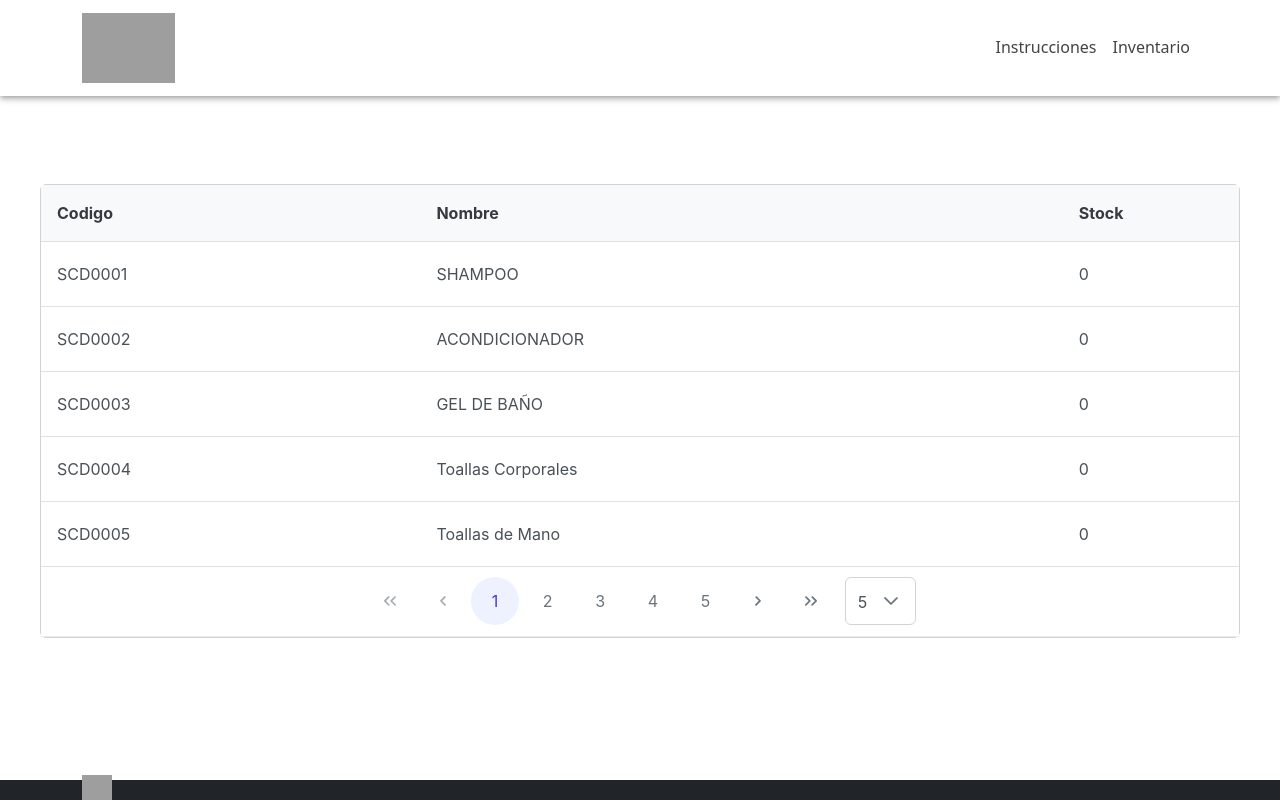
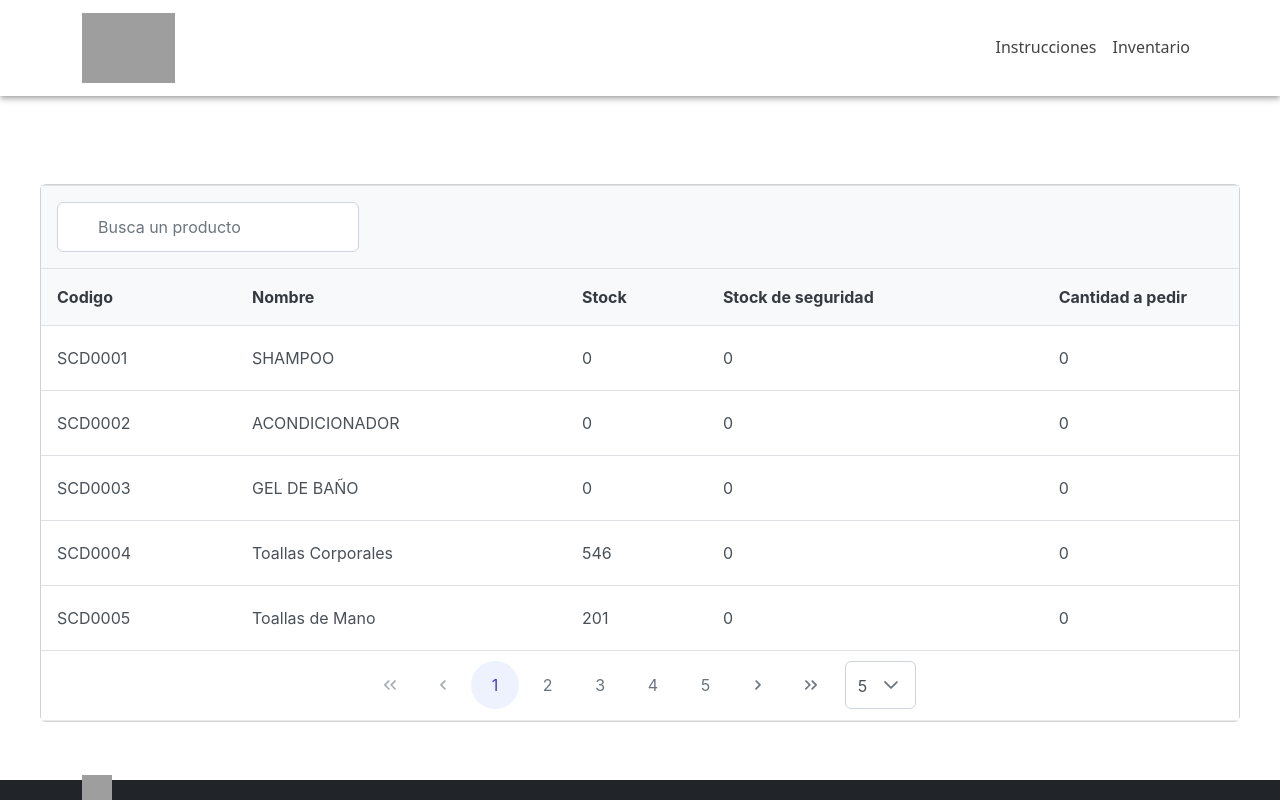
Before and after one commit to mjayalam/selina_test, a React (Create React App) app: page /inventario in a window 1280 px wide. Built offline with nearby package versions, Linux system fonts and the light colour scheme; grey boxes are pictures that could not be loaded.

Commit message:
downgrading react router

```diff
--- a/package.json
+++ b/package.json
@@ -15,7 +15,7 @@
     "react": "^18.2.0",
     "react-bootstrap": "^2.7.4",
     "react-dom": "^18.2.0",
-    "react-router-dom": "^6.10.0",
+    "react-router-dom": "^5.3.4",
     "react-scripts": "5.0.1",
     "web-vitals": "^2.1.4"
   },
--- a/src/App.js
+++ b/src/App.js
@@ -1,25 +1,27 @@
 import 'primereact/resources/themes/lara-light-indigo/theme.css';
 import 'primereact/resources/primereact.min.css';
 import 'bootstrap/dist/css/bootstrap.min.css';
-import { BrowserRouter, Routes, Route } from "react-router-dom";
+import { BrowserRouter, Route, Switch } from 'react-router-dom';
 import { Header } from './components/Header';
 import {Footer} from './components/Footer';
 import { Inventory } from './pages/Inventory';
 import { Instructions } from './pages/Instructions';
-import { BASE_URL } from './utils';
 function App() {
   return (
-    <BrowserRouter>
-
-      <Header />
-      <Routes>
-      <Route exact path={`${BASE_URL}`} element={ <Instructions />}/>
-      <Route exact path={`/inventario`} element={ <Inventory />}/>
-
-      </Routes>
-
-     <Footer />
-    </BrowserRouter>
+    <>
+      <BrowserRouter>
+        <Header />
+        <Switch>
+          <Route exact path={`/`}>
+          <Instructions />
+          </Route>
+          <Route exact path={`/inventario`}>
+            <Inventory />
+          </Route>
+        </Switch>
+        <Footer />
+      </BrowserRouter>
+    </>
   );
 }
 export default App;
--- a/src/pages/Instructions.jsx
+++ b/src/pages/Instructions.jsx
@@ -2,7 +2,7 @@ import { Flex } from "../components/Flex";
 export const Instructions = () => {
   return (
     <Flex justifyContent={"center"} alignItems={"center"}>
-      <h1>Instruccioness</h1>
+      <h1>Instrucciones</h1>
     </Flex>
   )
 };
--- a/src/pages/Inventory.jsx
+++ b/src/pages/Inventory.jsx
@@ -1,11 +1,21 @@
 import { ProductsObj } from "../utils";
 import React, { useState } from 'react';
+import { classNames } from 'primereact/utils';
+
 import { DataTable } from 'primereact/datatable';
+import { InputText } from 'primereact/inputtext';
+import { FilterMatchMode, FilterOperator } from 'primereact/api';
 import { Column } from 'primereact/column';
 import '../css/inventory.css';
 export const Inventory = (...rest) => {
 
   const [products, setProducts] = useState(ProductsObj);
+  const [filters, setFilters] = useState({
+    global: { value: null, matchMode: FilterMatchMode.CONTAINS },
+  });
+
+  const [globalFilterValue, setGlobalFilterValue] = useState('');
+
 
   const onRowEditComplete = (e) => {
     let _products = [...products];
@@ -16,17 +26,55 @@ export const Inventory = (...rest) => {
     setProducts(_products);
   };
 
+  const onGlobalFilterChange = (e) => {
+    const value = e.target.value;
+    let _filters = { ...filters };
+
+    _filters['global'].value = value;
+
+    setFilters(_filters);
+    setGlobalFilterValue(value);
+};
+
+  const renderHeader = () => {
+    return (
+        <div className="flex justify-content-end">
+            <span className="p-input-icon-left">
+                <i className="pi pi-search" />
+                <InputText value={globalFilterValue} onChange={onGlobalFilterChange} placeholder="Busca un producto" />
+            </span>
+        </div>
+    );
+};
+
   const styles = {
-    margin: "1rem"
+    margin: "1rem",
+  };
 
-  }
+  const header = renderHeader();
 
   return (<div className="p-4 mb-4">
     <div className="card" style={styles}  {...rest}>
-      <DataTable className="p-datatable-inventory" value={products} editMode="row" dataKey="code" onRowEditComplete={onRowEditComplete} paginator rows={5} rowsPerPageOptions={[5, 10, 25, 50]} tableStyle={{ minWidth: '90rem' }}>
+      <DataTable
+        className="p-datatable-inventory"
+        value={products}
+        editMode="row"
+        filters={filters}
+        globalFilterFields={['name', 'code', 'representative.name', 'status']}
+        dataKey="code"
+        onRowEditComplete={onRowEditComplete}
+        paginator
+        rows={5}
+        rowsPerPageOptions={[5, 10, 25, 50]}
+        header={header}
+        tableStyle={{ minWidth: '90rem' }}
+        emptyMessage="No se encontraron productos."
+      >
         <Column field="code" header="Codigo"></Column>
         <Column field="name" header="Nombre"></Column>
         <Column field="stock" header="Stock"></Column>
+        <Column field="securityStock" header="Stock de seguridad"></Column>
+        <Column field="toOrder" header="Cantidad a pedir"></Column>
         <Column rowEditor headerStyle={{ width: '10%', minWidth: '8rem' }} bodyStyle={{ textAlign: 'center' }}></Column>
       </DataTable>
     </div>
--- a/src/utils/index.js
+++ b/src/utils/index.js
@@ -1,39 +1,39 @@
 export const ProductsObj = [
-  { code: "SCD0001", name: "SHAMPOO", stock: 0 },
-  { code: "SCD0002", name: "ACONDICIONADOR", stock: 0 },
-  { code: "SCD0003", name: "GEL DE BAÑO", stock: 0 },
-  { code: "SCD0004", name: "Toallas Corporales ", stock: 0 },
-  { code: "SCD0005", name: "Toallas de Mano", stock: 0 },
-  { code: "SCD0006", name: "Tapetes de baño", stock: 0 },
-  { code: "SCD0007", name: "Toalla Facial", stock: 0 },
-  { code: "SCD0008", name: "Toallas de Alberca", stock: 0 },
-  { code: "SCD0009", name: "Sabanas Individuales", stock: 0 },
-  { code: "SCD0010", name: "Sábanas Cajon individuales", stock: 0 },
-  { code: "SCD0011", name: "Protector Colchon Individual", stock: 0 },
-  { code: "SCD0012", name: "Sábanas Lisa Matrimoniales", stock: 0 },
-  { code: "SCD0013", name: "Sábanas Cajon Matrimonial ", stock: 0 },
-  { code: "SCD0014", name: "Protector Colchon Matrimonial", stock: 0 },
-  { code: "SCD0015", name: "Cobertor Matrimonial ", stock: 0 },
-  { code: "SCD0016", name: "Sábanas planas Queen", stock: 0 },
-  { code: "SCD0017", name: "Protector Colchon Queen", stock: 0 },
-  { code: "SCD0018", name: "Inserto Queen", stock: 0 },
-  { code: "SCD0019", name: "Duvet Queen ", stock: 0 },
-  { code: "SCD0020", name: "Sábanas Lisa King ", stock: 0 },
-  { code: "SCD0021", name: "Sábana cajon King ", stock: 0 },
-  { code: "SCD0022", name: "Cobertor King ", stock: 0 },
-  { code: "SCD0023", name: "Protector Colchon King ", stock: 0 },
-  { code: "SCD0024", name: "Inserto King ", stock: 0 },
-  { code: "SCD0025", name: "Duvet King ", stock: 0 },
-  { code: "SCD0026", name: "Almohadas std", stock: 0 },
-  { code: "SCD0027", name: "Fundas Almohadas lisa std ", stock: 0 },
-  { code: "SCD0028", name: "Protector Almohada std cierre ", stock: 0 },
-  { code: "SCD0029", name: "Almohadas King ", stock: 0 },
-  { code: "SCD0030", name: "Protector almohada cierre ", stock: 0 },
-  { code: "SCD0031", name: "Funda Almohada King ", stock: 0 },
-  { code: "SCD0032", name: "Cortinas Frescura ", stock: 0 },
-  { code: "SCD0033", name: "Cortinas Blackout ", stock: 0 },
-  { code: "SCD0034", name: "Cojines decorativos", stock: 0 },
-  { code: "SCD0035", name: "Forros decorativos", stock: 0 },
+  { code: "SCD0001", name: "SHAMPOO", stock: 0 , securityStock: 0, toOrder: 0},
+  { code: "SCD0002", name: "ACONDICIONADOR", stock: 0 , securityStock: 0, toOrder: 0},
+  { code: "SCD0003", name: "GEL DE BAÑO", stock: 0 , securityStock: 0, toOrder: 0},
+  { code: "SCD0004", name: "Toallas Corporales ", stock: 546 , securityStock: 0, toOrder: 0},
+  { code: "SCD0005", name: "Toallas de Mano", stock: 201 , securityStock: 0, toOrder: 0},
+  { code: "SCD0006", name: "Tapetes de baño", stock: 233 , securityStock: 0, toOrder: 0},
+  { code: "SCD0007", name: "Toalla Facial", stock: 139 , securityStock: 0, toOrder: 0},
+  { code: "SCD0008", name: "Toallas de Alberca", stock: 0 , securityStock: 0, toOrder: 0},
+  { code: "SCD0009", name: "Sabanas Individuales", stock: 316 , securityStock: 0, toOrder: 0},
+  { code: "SCD0010", name: "Sábanas Cajon individuales", stock: 300 , securityStock: 0, toOrder: 0},
+  { code: "SCD0011", name: "Protector Colchon Individual", stock: 265 , securityStock: 0, toOrder: 0},
+  { code: "SCD0012", name: "Sábanas Lisa Matrimoniales", stock: 86 , securityStock: 0, toOrder: 0},
+  { code: "SCD0013", name: "Sábanas Cajon Matrimonial ", stock: 6 , securityStock: 0, toOrder: 0},
+  { code: "SCD0014", name: "Protector Colchon Matrimonial", stock: 33 , securityStock: 0, toOrder: 0},
+  { code: "SCD0015", name: "Cobertor Matrimonial ", stock: 3 , securityStock: 0, toOrder: 0},
+  { code: "SCD0016", name: "Sábanas planas Queen", stock: 15 , securityStock: 0, toOrder: 0},
+  { code: "SCD0017", name: "Protector Colchon Queen", stock: 5 , securityStock: 0, toOrder: 0},
+  { code: "SCD0018", name: "Inserto Queen", stock: 12 , securityStock: 0, toOrder: 0},
+  { code: "SCD0019", name: "Duvet Queen ", stock: 27 , securityStock: 0, toOrder: 0},
+  { code: "SCD0020", name: "Sábanas Lisa King ", stock: 157 , securityStock: 0, toOrder: 0},
+  { code: "SCD0021", name: "Sábana cajon King ", stock: 24 , securityStock: 0, toOrder: 0},
+  { code: "SCD0022", name: "Cobertor King ", stock: 12 , securityStock: 0, toOrder: 0},
+  { code: "SCD0023", name: "Protector Colchon King ", stock: 64 , securityStock: 0, toOrder: 0},
+  { code: "SCD0024", name: "Inserto King ", stock: 48 , securityStock: 0, toOrder: 0},
+  { code: "SCD0025", name: "Duvet King ", stock: 54 , securityStock: 0, toOrder: 0},
+  { code: "SCD0026", name: "Almohadas std", stock: 397 , securityStock: 0, toOrder: 0},
+  { code: "SCD0027", name: "Fundas Almohadas lisa std ", stock: 914 , securityStock: 0, toOrder: 0},
+  { code: "SCD0028", name: "Protector Almohada std cierre ", stock: 425 , securityStock: 0, toOrder: 0},
+  { code: "SCD0029", name: "Almohadas King ", stock: 0 , securityStock: 0, toOrder: 0},
+  { code: "SCD0030", name: "Protector almohada cierre ", stock: 0 , securityStock: 0, toOrder: 0},
+  { code: "SCD0031", name: "Funda Almohada King ", stock: 71 , securityStock: 0, toOrder: 0},
+  { code: "SCD0032", name: "Cortinas Frescura ", stock: 49 , securityStock: 0, toOrder: 0},
+  { code: "SCD0033", name: "Cortinas Blackout ", stock: 131 , securityStock: 0, toOrder: 0},
+  { code: "SCD0034", name: "Cojines decorativos", stock: 67 , securityStock: 0, toOrder: 0},
+  { code: "SCD0035", name: "Forros decorativos", stock: 0 , securityStock: 0, toOrder: 0},
 
 ];
 
@@ -42,7 +42,7 @@ export const BASE_URL = "/selina_test"
 export const headerItems = {
   img: "https://www.selina.com/static/media/selina_logo_black.b62a0982.svg",
   navigation: [
-    { name: "Instrucciones ", url: `${BASE_URL}` },
+    { name: "Instrucciones ", url: "/" },
     { name: "Inventario", url: `/inventario` },
   ]
 };
```
Also changed, not shown: 1 other file (tests, documents, lock files or other folders).
